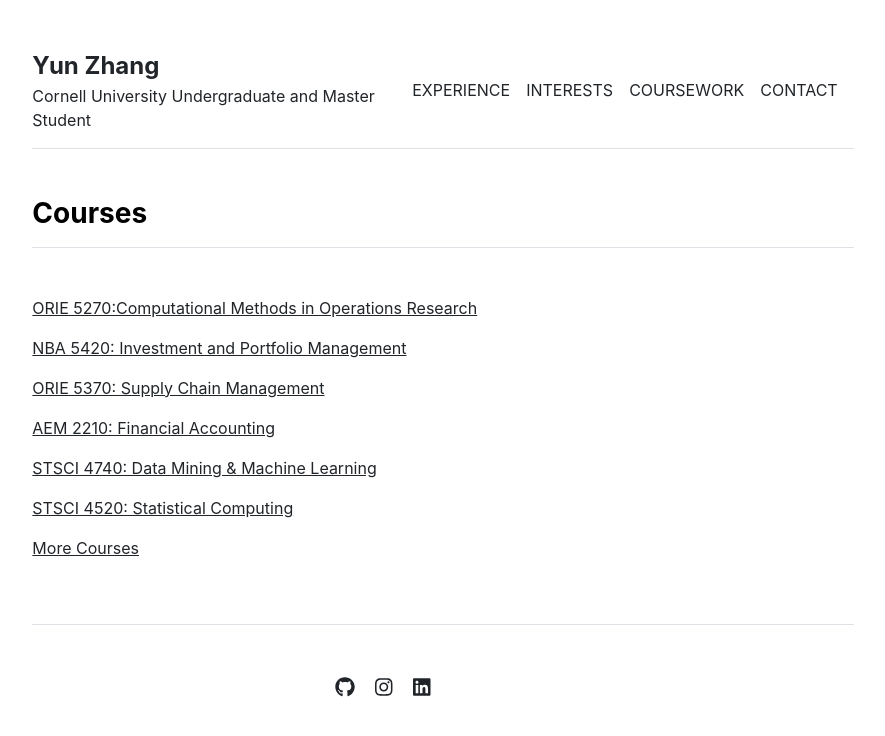
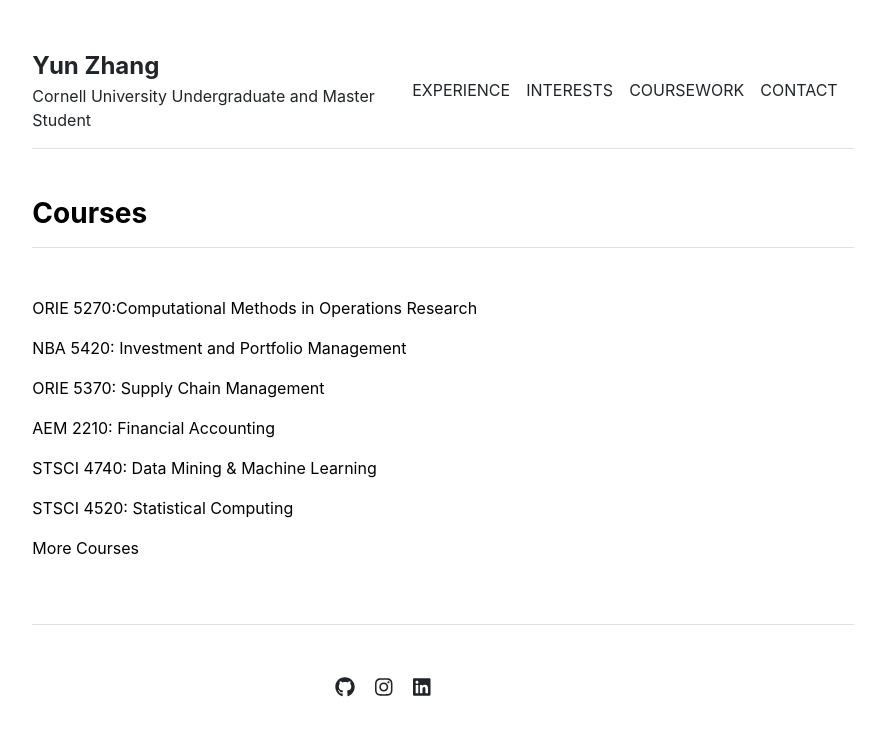
Before and after one commit to yunnnnnnnz/yunzhang, a Jekyll site: the page built from courses.md, in a window 1280 px wide. Shown: the top 736 px of the page, without its empty margins (197-1082 px from the left). Built offline with Jekyll 4.4.1, drawn with Linux system fonts in a browser that asks for light colours.

Commit message:
Update courses.html

```diff
--- a/_layouts/courses.html
+++ b/_layouts/courses.html
@@ -8,7 +8,7 @@ layout: default
   <div>
     <h3 class="fw-bold border-bottom pb-3 mb-5">Courses</h3>
     {% for course in site.data.settings.courses %}
-      <p><a href="{{ site.github.url }}/courses/{{ course.url}}">{{ course.name }}</a></p>
+      <p>{{ course.name }}</p>
     {% endfor %}
   </div>
 </div>
```
